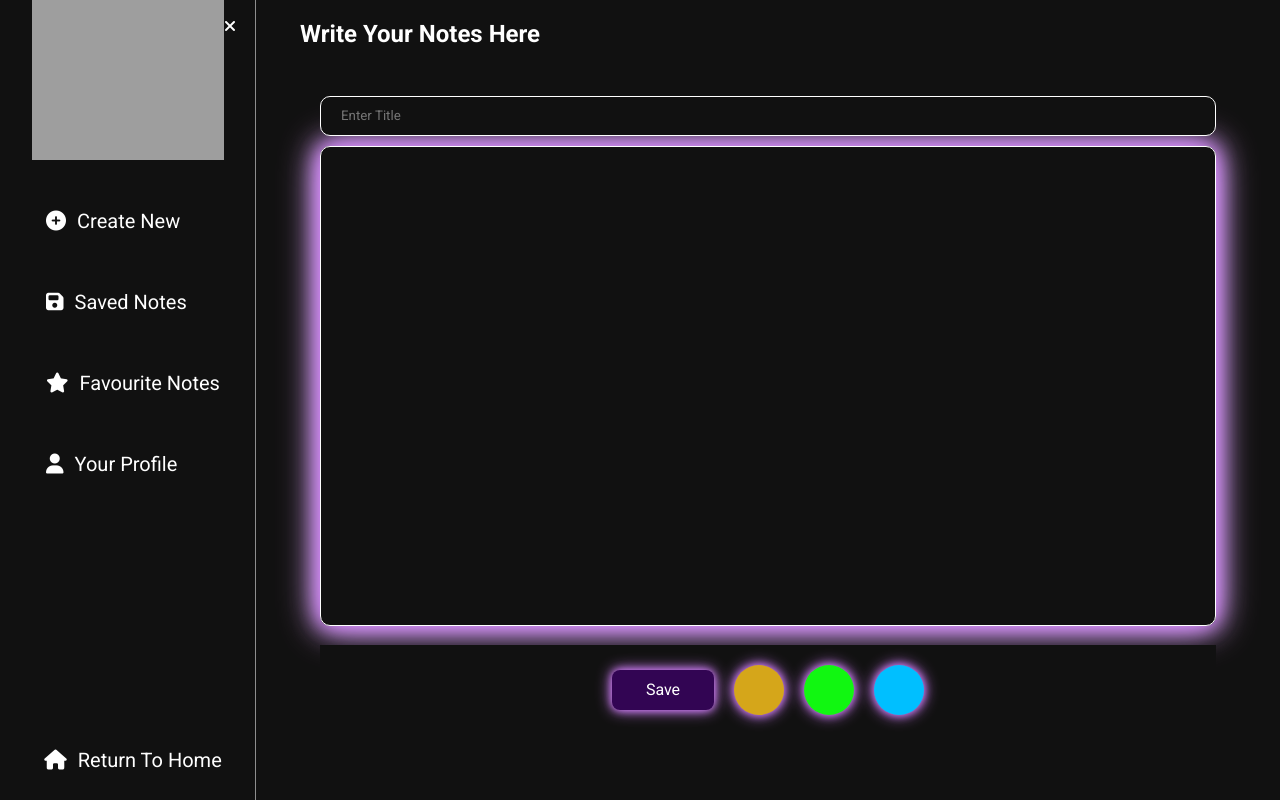
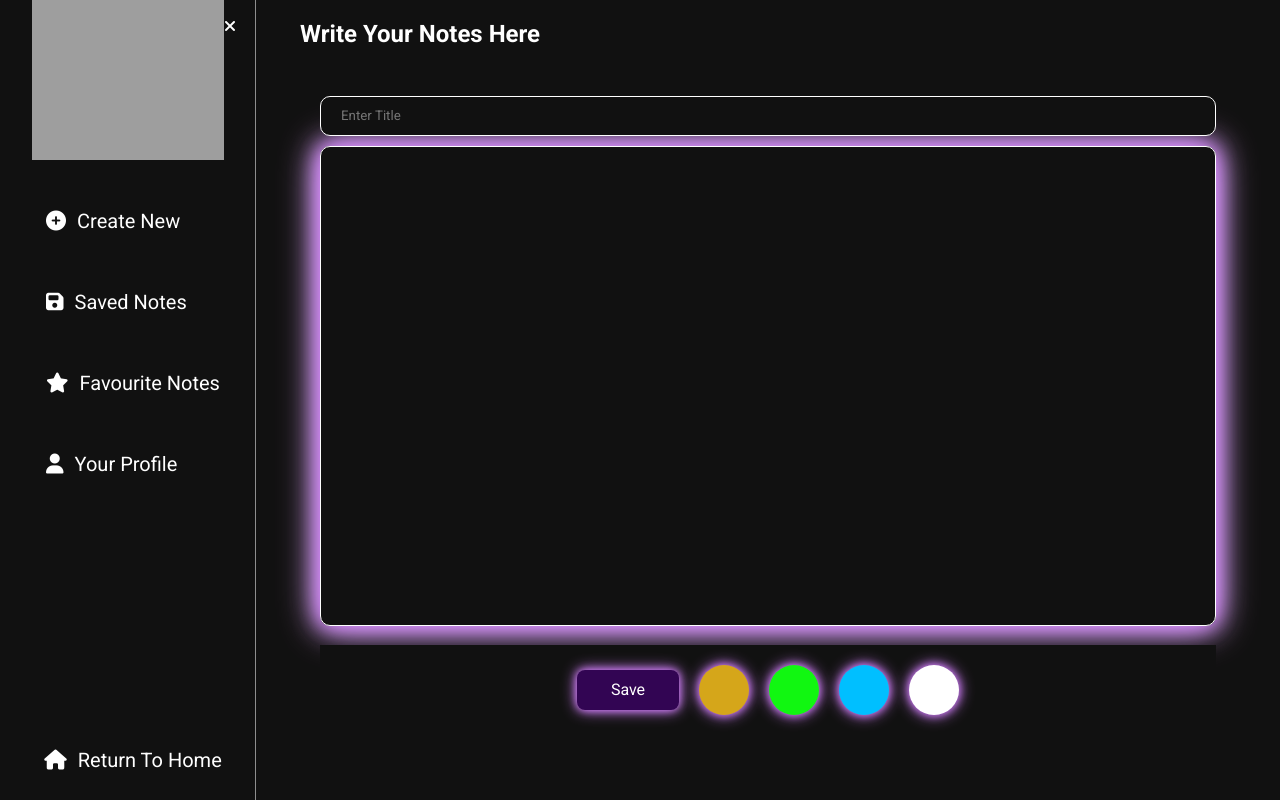
Before and after one commit to Kumkum-Mohit-07-06/NotesApp, a React (Vite) app in the folder NotesApp/: page /dashboard/create in a window 1280 px wide. Built offline with nearby package versions, Linux system fonts and the light colour scheme; no server answers; grey boxes are pictures that could not be loaded.

Commit message:
white color

```diff
--- a/NotesApp/src/DashBoard/Create.css
+++ b/NotesApp/src/DashBoard/Create.css
@@ -30,6 +30,9 @@
 
 .c3 {
     background-color: rgb(0, 191, 255);
+}
+.c4{
+    background-color: white;
 }
 
 .h {
--- a/NotesApp/src/DashBoard/Create.jsx
+++ b/NotesApp/src/DashBoard/Create.jsx
@@ -129,6 +129,7 @@ const Create = () => {
           <button className="colorcls c1" onClick={() => applyColor('rgb(213, 166, 26)')}></button>
           <button className="colorcls c2" onClick={() => applyColor('rgb(17, 247, 17)')}></button>
           <button className="colorcls c3" onClick={() => applyColor('rgb(0, 191, 255)')}></button>
+          <button className="colorcls c4" onClick={() => applyColor('rgb(255,255,255)')}></button>
         </div>
 
 
```
Also changed, not shown: 1 other file (tests, documents, lock files or other folders).
